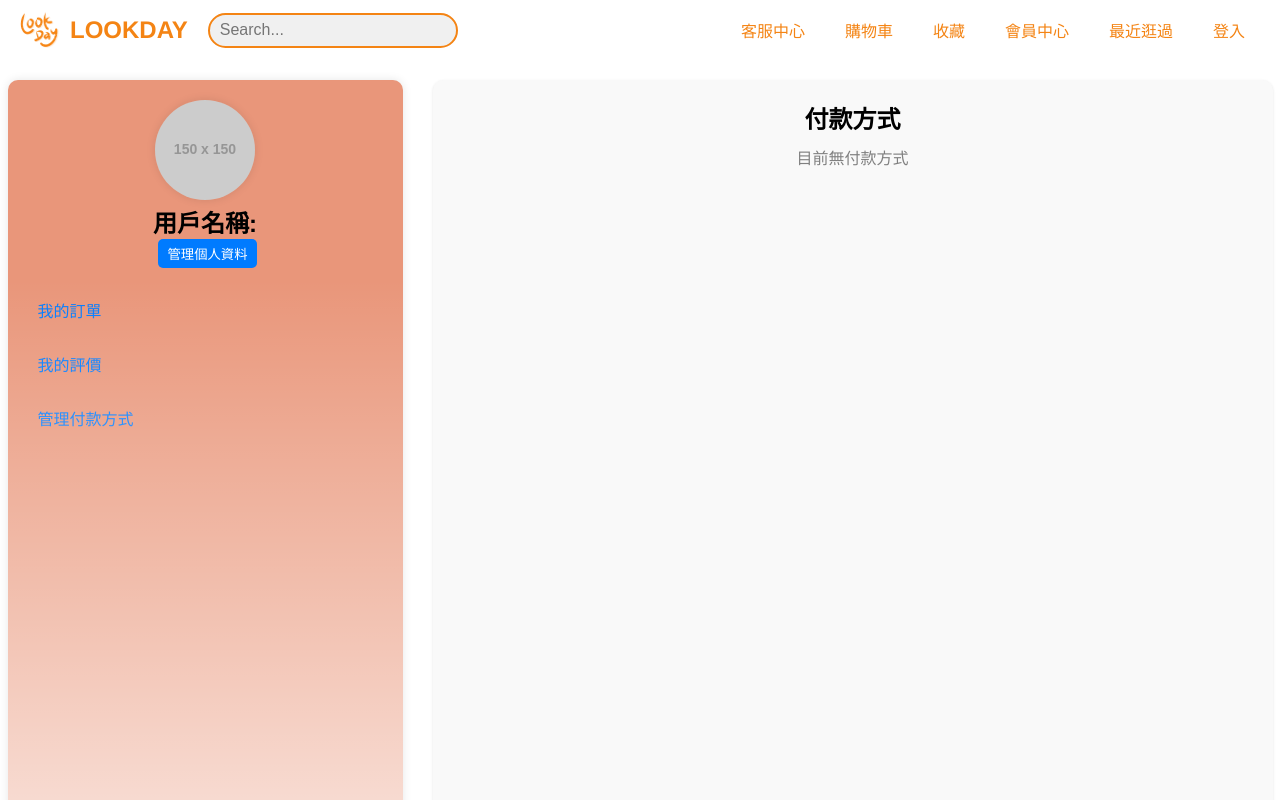
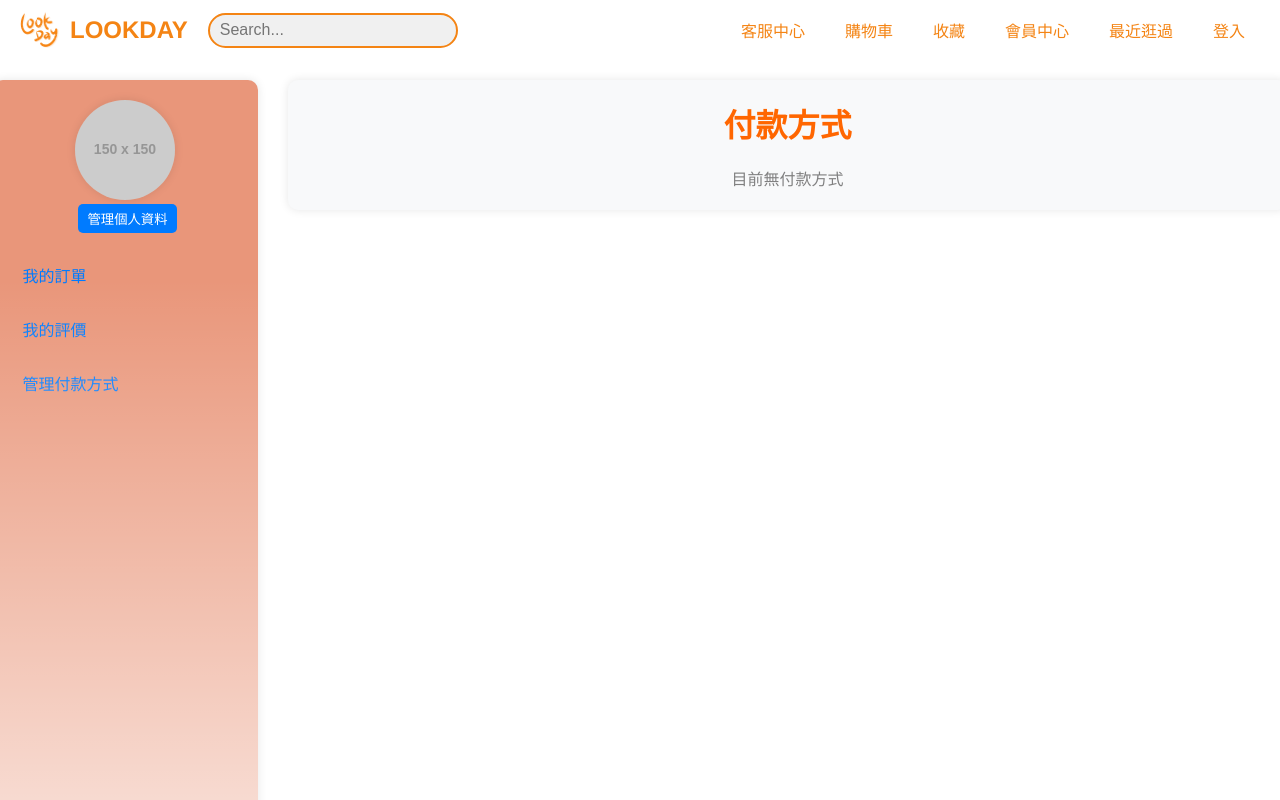
Before and after one commit to wei-aaaaaa/LKD_REE-main, a React (Vite) app: page /member in a window 1280 px wide. Both pictures are taken after a click on the item "管理付款方式". Built offline with nearby package versions, Linux system fonts and the light colour scheme; no server answers.

Commit message:
會員樣式調整

```diff
--- a/src/componentsJSX/MemberCenter/Myreviews.css
+++ b/src/componentsJSX/MemberCenter/Myreviews.css
@@ -1,5 +1,5 @@
 .order-list {
-    max-width: 800px;
+    max-width: 1000px;
     margin: 0 auto;
     padding: 20px;
     font-family: Arial, sans-serif;
--- a/src/componentsJSX/MemberCenter/OrderList.css
+++ b/src/componentsJSX/MemberCenter/OrderList.css
@@ -65,7 +65,7 @@
         }
 
 .order-list {
-    width: 1000px;;
+    width: 1000px;
     padding: 20px;
     background-color: #f8f9fa;
     border-radius: 10px;
--- a/src/componentsJSX/MemberCenter/Payment.css
+++ b/src/componentsJSX/MemberCenter/Payment.css
@@ -0,0 +1,22 @@
+
+.payment {
+    text-align: center;
+    width: 1000px; ;
+    padding: 20px;
+    background-color: #f8f9fa;
+    border-radius: 10px;
+    box-shadow: 0 0 10px rgba(0, 0, 0, 0.1);
+}
+
+.payment h1 {
+    margin-bottom: 10px;
+
+        text-align: center;
+        color: #ff6600;
+        margin-bottom: 20px;
+}
+
+.payment p {
+    font-size: 16px;
+    color: rgb(128, 128, 128);
+}
--- a/src/componentsJSX/MemberCenter/Payment.jsx
+++ b/src/componentsJSX/MemberCenter/Payment.jsx
@@ -1,9 +1,10 @@
 import React from 'react';
+import './Payment.css';
 
 const Payment = () => {
     return (
         <div className="payment">
-            <h2>付款方式</h2>
+            <h1>付款方式</h1>
             <p>目前無付款方式</p>
         </div>
     );
--- a/src/componentsJSX/MemberCenter/Sidebar.jsx
+++ b/src/componentsJSX/MemberCenter/Sidebar.jsx
@@ -86,7 +86,7 @@ const Sidebar = ({ onMenuItemClick }) => {
                     style={{ display: 'none' }}
                     onChange={handleFileChange}
                 />
-                <h2>用戶名稱: {username}</h2>
+                <h2> {username}</h2>
                 <button onClick={() => onMenuItemClick('profile')}>管理個人資料</button>
             </div>
             <div className="menu">
--- a/src/componentsJSX/MemberCenter/UserProfile.css
+++ b/src/componentsJSX/MemberCenter/UserProfile.css
@@ -1,5 +1,5 @@
 .user-profile {
-    width: 800px;
+    width: 1000px;
     margin: 0 auto;
     font-family: Arial, sans-serif;
     background-color: #f8f9fa;
--- a/src/pages/Member.css
+++ b/src/pages/Member.css
@@ -1,11 +1,9 @@
 
 .member-center {
     display: flex;
-    max-width: 1305px;
+    max-width: 1335px;
     margin: auto;
     padding: 20px;
-    background-color: white;
-    border-radius: 10px;
     position: relative; /* 确保内容相对定位 */
 }
 
@@ -14,10 +12,6 @@
 .content {
     flex: 1;
     margin-left: 30px; /* 確保內容不會覆蓋 Sidebar */
-    padding: 20px;
-    background-color: #f9f9f9;
-    border-radius: 10px;
-    box-shadow: 0 1px 3px rgba(0, 0, 0, 0.1);
     transition: all 0.3s ease; /* 添加過渡效果 */
     min-height: 600px; /* 設置最小高度以防止縮小 */
 }
@@ -28,55 +22,11 @@
     margin-bottom: 20px;
 }
 
-.member-info {
-    margin-bottom: 20px;
+
+.member-actions button:hover {
+    background-color: #03080d;
 }
 
-.member-info h2 {
-    margin-bottom: 10px;
-}
-
-.member-info p {
-    margin: 5px 0;
-}
-
-.member-actions {
-    display: flex;
-    justify-content: space-around;
-}
-
-.member-actions button {
-    padding: 10px 20px;
-    border: none;
-    background-color: #007bff;
-    color: white;
-    cursor: pointer;
-    border-radius: 5px;
-    transition: background-color 0.3s;
-}
-
-.member-actions button:hover {
-    background-color: #0056b3;
-}
-
-.fade-enter {
-    opacity: 0;
-    transform: scale(0.9);
-}
-.fade-enter-active {
-    opacity: 1;
-    transform: scale(1);
-    transition: opacity 300ms, transform 300ms;
-}
-.fade-exit {
-    opacity: 1;
-    transform: scale(1);
-}
-.fade-exit-active {
-    opacity: 0;
-    transform: scale(0.9);
-    transition: opacity 300ms, transform 300ms;
-}
 
 .member-center {
     display: flex;
@@ -86,17 +36,3 @@
     width: 200px;
     position: fixed;
 }
-
-.payment {
-    text-align: center;
-    width: 800px; ;
-}
-
-.payment h2 {
-    margin-bottom: 10px;
-}
-
-.payment p {
-    font-size: 16px;
-    color: gray;
-}
```
